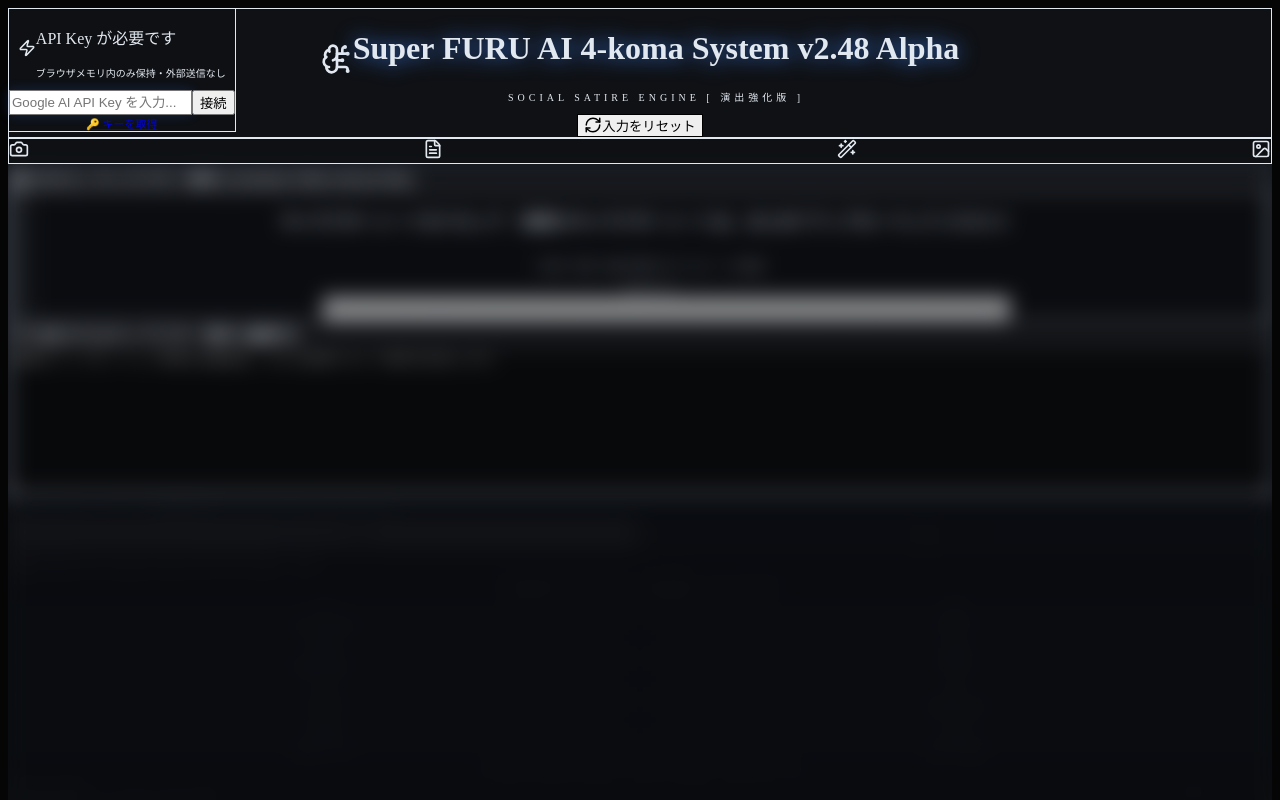
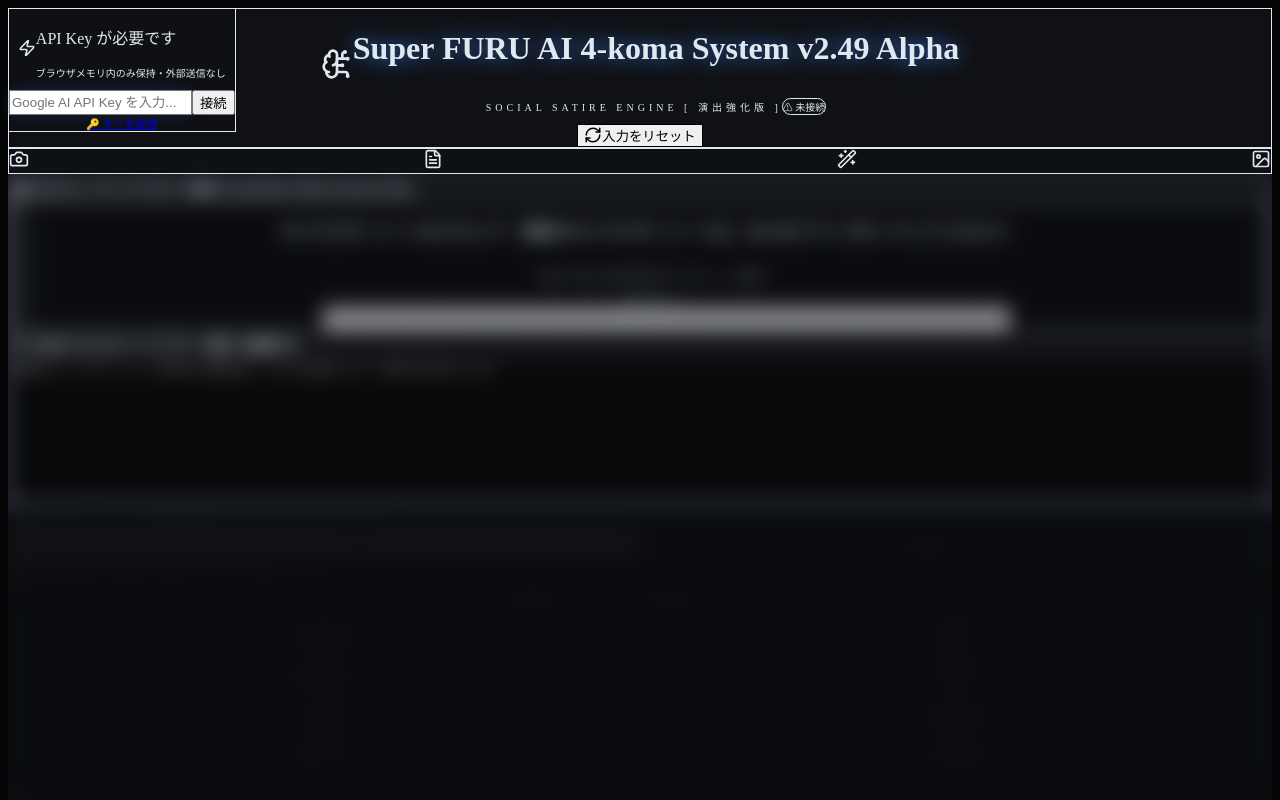
Before and after one commit to FURUYAN1234/nano-banana-pro, a React (Vite) app: page / in a window 1280 px wide. Shown: the top 800 px of the page. Built offline with nearby package versions, Linux system fonts and the light colour scheme.

Commit message:
Bump version and Deploy

```diff
--- a/index.html
+++ b/index.html
@@ -5,7 +5,7 @@
   <meta charset="UTF-8" />
   <link rel="icon" type="image/svg+xml" href="/vite.svg" />
   <meta name="viewport" content="width=device-width, initial-scale=1.0" />
-  <title>Nano Banana Pro v2.48 Alpha</title>
+  <title>Nano Banana Pro v2.49 Alpha</title>
 </head>
 
 <body>
--- a/package.json
+++ b/package.json
@@ -1,7 +1,7 @@
 {
   "name": "nano-banana-pro",
   "private": true,
-  "version": "2.48.0-alpha",
+  "version": "2.49.0-alpha",
   "homepage": "https://FURUYAN1234.github.io/nano-banana-pro",
   "type": "module",
   "scripts": {
--- a/src/App.jsx
+++ b/src/App.jsx
@@ -32,7 +32,7 @@ import {
 import { setApiKey, getApiKey, callThinkingGemini } from './lib/gemini';
 import { generateImageWithImagen } from './lib/imagen';
 
-const SYSTEM_VERSION = "v2.48 Alpha";
+const SYSTEM_VERSION = "v2.49 Alpha";
 
 // --- Error Translation Utility ---
 const translateApiError = (errorMsg) => {
@@ -2236,9 +2236,16 @@ ${finalPrompt}
                 <h1 className="text-4xl font-black tracking-tighter text-blue-400 drop-shadow-[0_0_10px_rgba(59,130,246,0.8)]">
                   Super FURU AI <span className="text-white text-2xl ml-2 tracking-widest">4-koma System</span> <span className="text-xs text-yellow-500 font-mono align-top ml-1">{SYSTEM_VERSION}</span>
                 </h1>
-                <p className="text-[10px] font-bold text-slate-400 uppercase tracking-[0.4em] mt-1 pl-1">
-                  Social Satire Engine [ 演出強化版 ]
-                </p>
+                <div className="flex items-center justify-center gap-3 mt-1">
+                  <p className="text-[10px] font-bold text-slate-400 uppercase tracking-[0.4em]">
+                    Social Satire Engine [ 演出強化版 ]
+                  </p>
+                  {/* [v2.48] API認証状態バッジ - タイトル枠内に常時表示 */}
+                  <div className={`flex items-center gap-1.5 px-2.5 py-1 rounded-full border text-[10px] font-black tracking-wider ${apiKey ? 'bg-green-500/15 border-green-500/40 text-green-400' : 'bg-red-500/15 border-red-500/40 text-red-400 animate-pulse'}`}>
+                    <span className={`w-1.5 h-1.5 rounded-full ${apiKey ? 'bg-green-400 shadow-[0_0_6px_rgba(74,222,128,0.8)]' : 'bg-red-400'}`} />
+                    {apiKey ? '✅ API認証済' : '⚠ 未接続'}
+                  </div>
+                </div>
                 {/* [v1.7.0] Model Quality Badge */}
                 {usedModel && (() => {
                   const info = getModelBadgeInfo(usedModel);
@@ -3053,6 +3060,10 @@ ${finalPrompt}
 
             {/* 右: 生成画像エリア */}
             <section className="relative group bg-[#0d1117] rounded-xl border border-white/5 min-h-[600px] flex flex-col overflow-hidden">
+              {/* [v2.48] 描画エリアロックオーバーレイ: STEP3(finalPrompt)未完了時はぼかす */}
+              {!finalPrompt && !isAssembling && (
+                <div style={{ position: 'absolute', inset: 0, zIndex: 200, backgroundColor: 'rgba(10,12,16,0.85)', backdropFilter: 'blur(6px)', WebkitBackdropFilter: 'blur(6px)', pointerEvents: 'auto', borderRadius: '0.75rem' }} />
+              )}
 
               {/* Title Header */}
               <div className="w-full bg-[#050608] border-b border-white/5 p-6 flex items-center justify-center z-20 shadow-xl">
```
Also changed, not shown: 1 other file (tests, documents, lock files or other folders).
